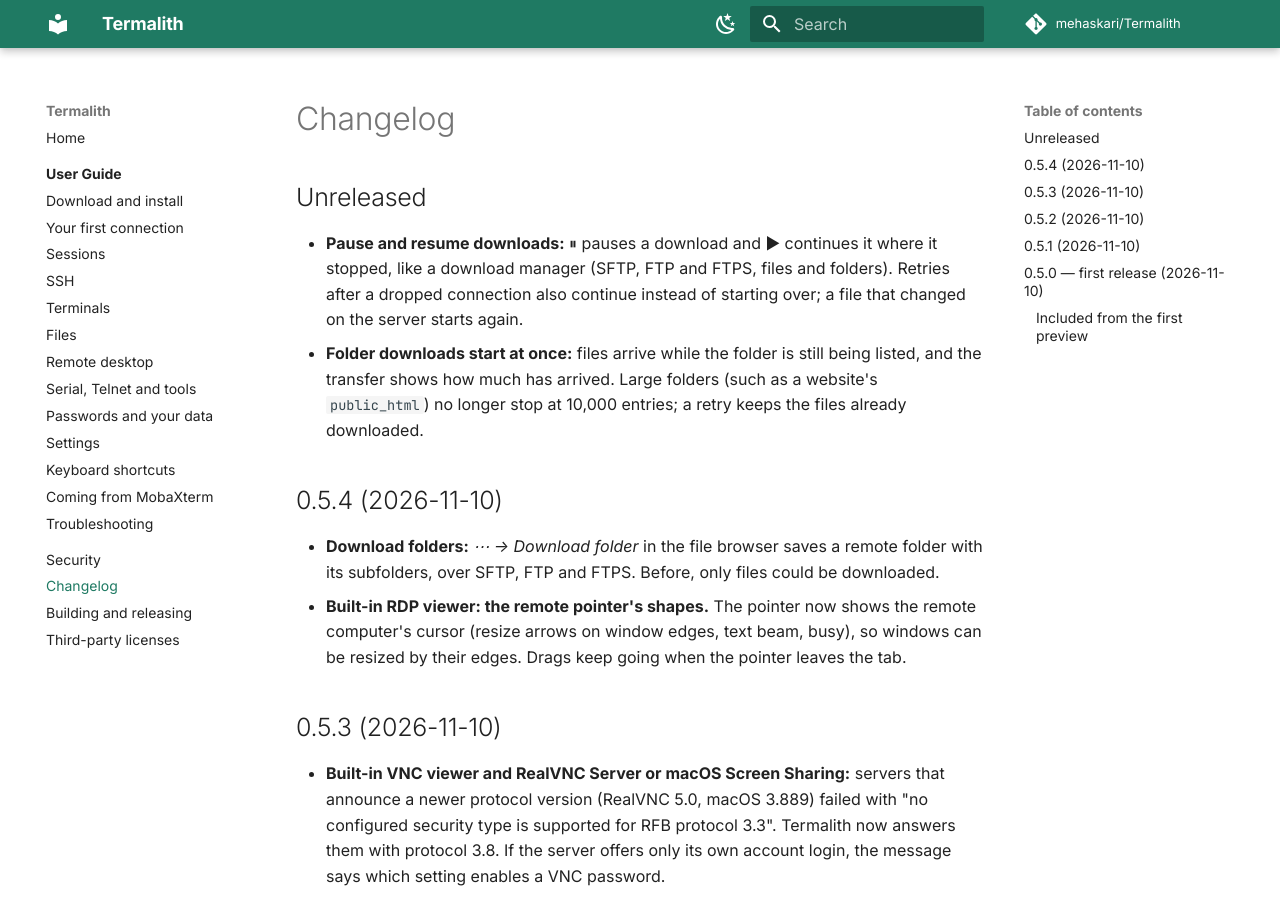
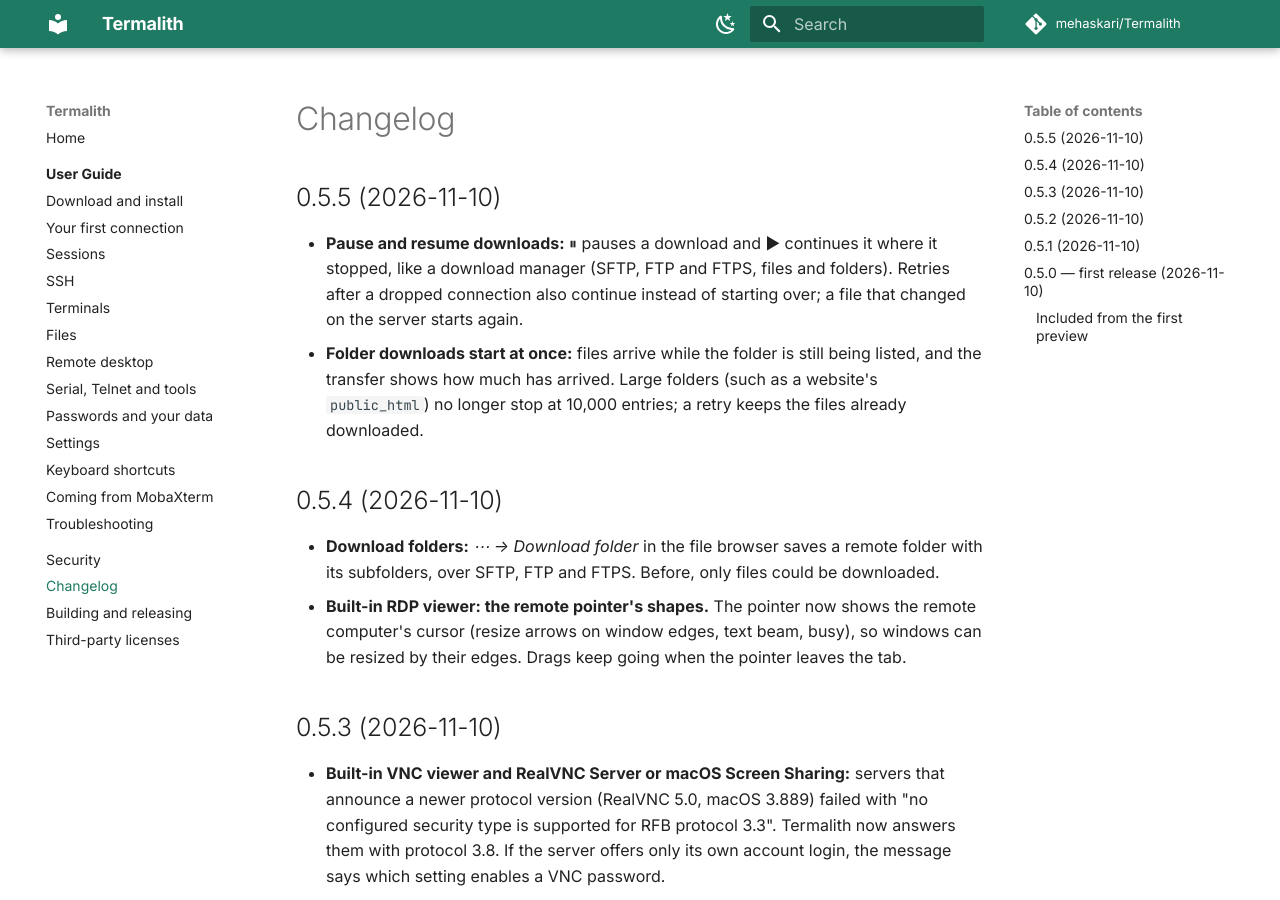
Before and after one commit to mehaskari/Termalith, an MkDocs documentation site: the page built from website/docs/changelog.md, in a window 1280 px wide and 900 px high. Built offline with MkDocs 1.6.1 and Material for MkDocs 9.7.7, drawn with Linux system fonts in a browser that asks for light colours; comment, search, counter and statistics services are not loaded.

Commit message:
Release 0.5.5
Co-Authored-By: Claude Opus 5.5 <noreply@anthropic.com>

```diff
--- a/Cargo.toml
+++ b/Cargo.toml
@@ -3,7 +3,7 @@ resolver = "3"
 members = ["crates/terminal-pty", "crates/protocol-ssh", "crates/credential-store", "crates/app-core", "crates/test-sshd", "crates/serial-console", "crates/network-tools", "crates/remote-desktop", "crates/protocol-telnet", "crates/protocol-ftp", "apps/desktop/src-tauri"]
 
 [workspace.package]
-version = "0.5.4"
+version = "0.5.5"
 edition = "2024"
 license = "MIT"
 publish = false
--- a/website/docs/changelog.md
+++ b/website/docs/changelog.md
@@ -1,6 +1,6 @@
 # Changelog
 
-## Unreleased
+## 0.5.5 (2026-11-10)
 
 - **Pause and resume downloads:** ⏸ pauses a download and ▶ continues it
   where it stopped, like a download manager (SFTP, FTP and FTPS, files and
--- a/website/overrides/home.html
+++ b/website/overrides/home.html
@@ -19,7 +19,7 @@
 <meta name="twitter:description" content="Termalith is a free, open-source remote administration app for macOS, Windows and Linux: SSH and Mosh terminals, SFTP/FTP/FTPS, RDP and VNC, tunnels, serial and Telnet consoles and network tools in one window. No account, no telemetry.">
 <meta name="twitter:image" content="https://mehaskari.github.io/Termalith/assets/og.png">
 <script type="application/ld+json">
-{"@context":"https://schema.org","@type":"SoftwareApplication","name":"Termalith","applicationCategory":"DeveloperApplication","applicationSubCategory":"Remote administration","operatingSystem":"macOS 11+, Windows 10/11, Linux","softwareVersion":"0.5.4","license":"https://opensource.org/licenses/MIT","isAccessibleForFree":true,"offers":{"@type":"Offer","price":"0","priceCurrency":"USD"},"url":"https://mehaskari.github.io/Termalith/","downloadUrl":"https://github.com/mehaskari/Termalith/releases/latest","codeRepository":"https://github.com/mehaskari/Termalith","description":"Termalith is a free, open-source remote administration app for macOS, Windows and Linux: SSH and Mosh terminals, SFTP/FTP/FTPS, RDP and VNC, tunnels, serial and Telnet consoles and network tools in one window. No account, no telemetry."}
+{"@context":"https://schema.org","@type":"SoftwareApplication","name":"Termalith","applicationCategory":"DeveloperApplication","applicationSubCategory":"Remote administration","operatingSystem":"macOS 11+, Windows 10/11, Linux","softwareVersion":"0.5.5","license":"https://opensource.org/licenses/MIT","isAccessibleForFree":true,"offers":{"@type":"Offer","price":"0","priceCurrency":"USD"},"url":"https://mehaskari.github.io/Termalith/","downloadUrl":"https://github.com/mehaskari/Termalith/releases/latest","codeRepository":"https://github.com/mehaskari/Termalith","description":"Termalith is a free, open-source remote administration app for macOS, Windows and Linux: SSH and Mosh terminals, SFTP/FTP/FTPS, RDP and VNC, tunnels, serial and Telnet consoles and network tools in one window. No account, no telemetry."}
 </script>
 <script type="application/ld+json">
 {"@context":"https://schema.org","@type":"FAQPage","mainEntity":[
@@ -493,7 +493,7 @@
 
         <div class="install-pill">
           <span class="prompt">↓</span>
-          <span class="cmd">Termalith 0.5.4 — free, MIT licensed</span>
+          <span class="cmd">Termalith 0.5.5 — free, MIT licensed</span>
           <a class="copy-btn" href="#install">download</a>
         </div>
 
```
Also changed, not shown: 3 other files.
